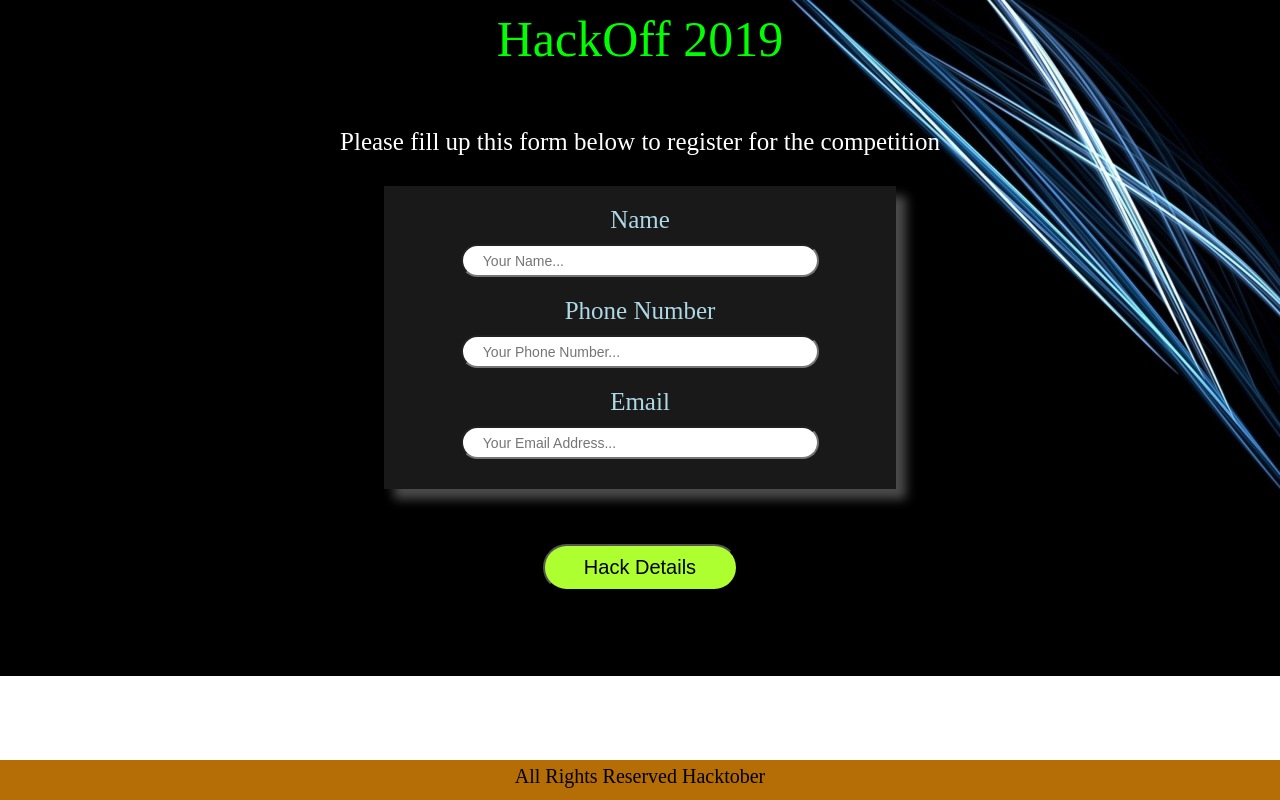
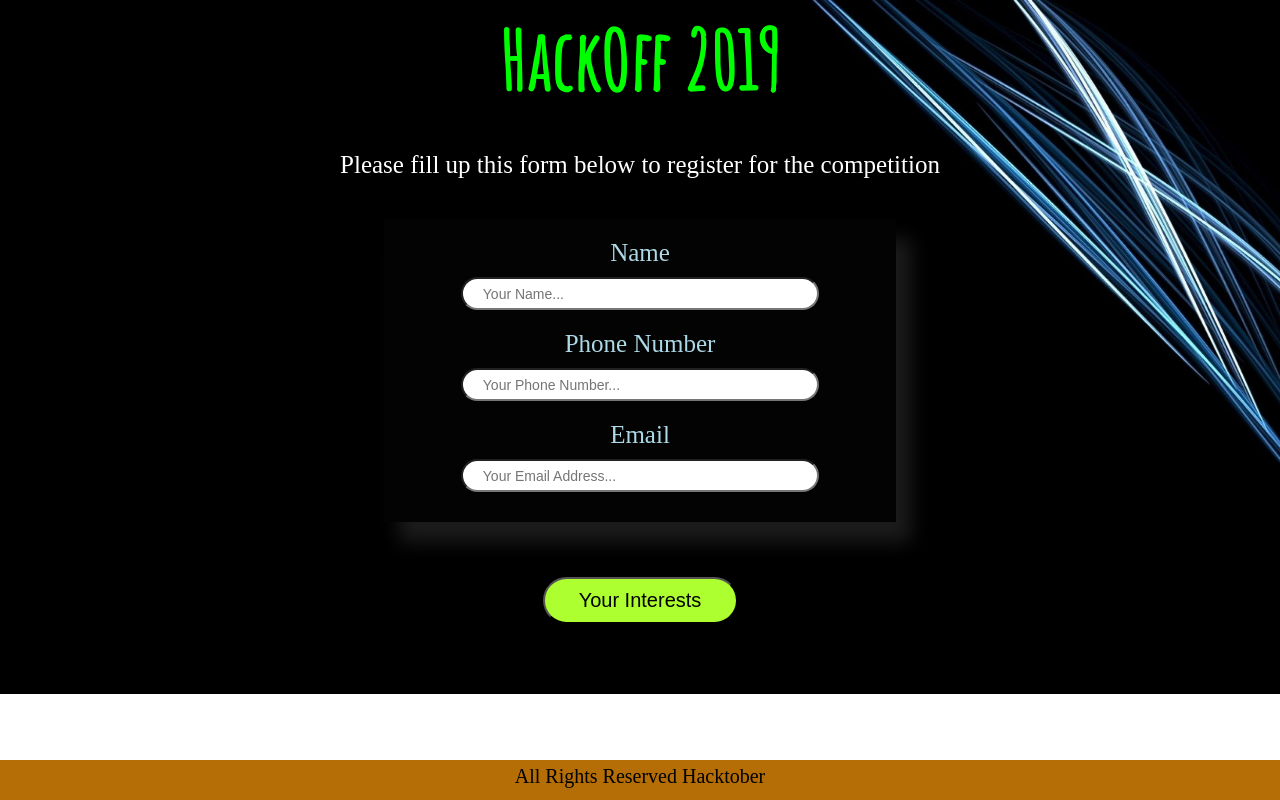
Before and after one commit to Sid200026/Misc-Programs, a PHP site: page /user_reg.html in a window 1280 px wide. Run offline with PHP 8.4, Linux system fonts and the light colour scheme.

Commit message:
Webpage Registration form

```diff
--- a/Web Dev/Lab 1/script.js
+++ b/Web Dev/Lab 1/script.js
@@ -6,5 +6,5 @@ function newPage(){
     first.style.display = "none";
     second.style.display = "contents";
     fourth.style.display = "none";
-    third.style.display = "contents";
+    third.style.display = "flex";
 }
--- a/Web Dev/Lab 1/style.css
+++ b/Web Dev/Lab 1/style.css
@@ -16,16 +16,18 @@ body{
     width:100%;
     text-align: center;
     margin-top: 10px;
-    font-size: 50px;
+    font-size: 80px;
     color:lime;
-    font-weight: normal;
+    font-weight: 900;
+    font-family: 'Amatic SC', cursive;
 }
 .request{
     color:white;
     width:100%;
     text-align: center;
-    margin-top: 60px;
+    margin-top: 40px;
     font-size: 25px;
+    margin-bottom: 40px;
 }
 .inp1{
     display: flex;
@@ -34,8 +36,8 @@ body{
 .form{
     margin-left: 30%;
     margin-right: 30%;
-    background: rgb(26, 25, 25);
-    box-shadow: 10px 10px 10px   rgb(77, 76, 76);
+    background: rgb(3, 3, 3);
+    box-shadow: 15px 20px 18px  rgb(29, 28, 28);
     margin-top:30px;
 }
 label{
@@ -59,6 +61,7 @@ label{
     padding-left:5px;
     font-size: 16px;
     margin-bottom: 10px;
+    padding-top: 7px;
 }
 .btn{
     width:100%;
@@ -112,3 +115,6 @@ input[type='file'] {
 .bottom{
     margin-bottom: 30px;
 }
+.a{
+    width:100%;
+}
--- a/Web Dev/Lab 1/user_reg.html
+++ b/Web Dev/Lab 1/user_reg.html
@@ -5,7 +5,7 @@
     <meta name="viewport" content="width=device-width, initial-scale=1.0">
     <meta http-equiv="X-UA-Compatible" content="ie=edge">
     <link rel="stylesheet" href="style.css">
-    <title>HackOff</title>
+    <link href="https://fonts.googleapis.com/css?family=Amatic+SC&display=swap" rel="stylesheet">
 </head>
 <body>
     <div class="container">
@@ -16,15 +16,15 @@
                 <div class="show test">
                     <div class="inp1">
                         <label for="Name">Name</label>
-                        <input class="name" placeholder="Your Name..." type="text" required>
+                        <input name="name" class="name" placeholder="Your Name..." type="text" required>
                     </div>
                     <div class="inp1">
                         <label for="Name">Phone Number</label>
-                        <input class="name" placeholder="Your Phone Number..." type="tel" pattern="[0-9]{10}" required>
+                        <input name="phone" class="name" placeholder="Your Phone Number..." type="tel" pattern="[0-9]{10}" required>
                     </div>
                     <div class="inp1">
                         <label for="Name">Email</label>
-                        <input class="name bottom" placeholder="Your Email Address..." type="email" required>
+                        <input name="email" class="name bottom" placeholder="Your Email Address..." type="email" required>
                     </div>
                 </div>
                 <div class="hide me">
@@ -39,15 +39,15 @@
                     </div>
                     <div class="inp1">
                         <label for="Name">Github Link</label>
-                        <input class="name" placeholder="Your Github Profile..." type="url" required>
+                        <input name="github" class="name" placeholder="Your Github Profile..." type="url" required>
                     </div>
                     <div class="inp1">
                             <label for="Name">Upload your Resume</label>
-                            <input class="file" type="file">
+                            <input name="resume" class="file" type="file">
                         </div>
                     <div class="inp1">
                         <label for="Name">Why should we select you</label>
-                        <textarea class="text" name="message" rows=5"></textarea>
+                        <textarea class="text" name="message" rows=4    "></textarea>
                 </div>
                 </div>
             </div>
@@ -55,8 +55,8 @@
                 <button class="submit" type="submit" value="Submit">Submit</button>
             </div>
             <div class="btn show b">
-                    <button class="submit" type="button" value="Submit" onclick=newPage()>Hack Details</button>
-                </div>
+                    <button class="submit" type="button" value="Submit" onclick=newPage()>Your Interests</button>
+            </div>
             </form>
             <div class="footer">
                 <h1 class="right">All Rights Reserved Hacktober</h1>
```
